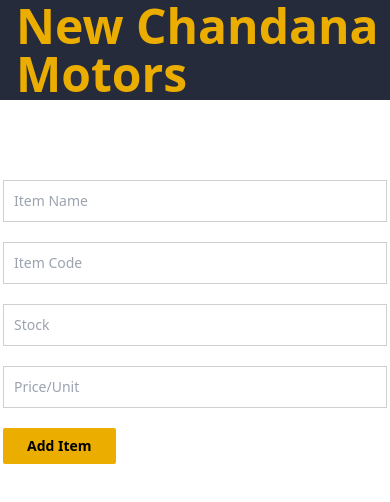
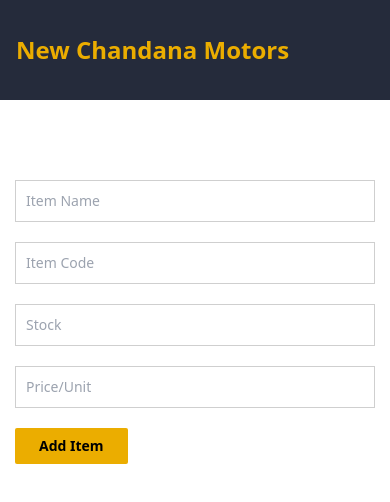
Before and after one commit to deshan68/chandana-motors-inventory, a React (Vite) app in the folder client/: page /add in a window 390 px wide. Shown: the top 502 px of the page. Built offline with nearby package versions, Linux system fonts and the light colour scheme; the HTML template or start-up script is replaced by a standard one.

Commit message:
add responsive

```diff
--- a/client/src/components/AddItem.jsx
+++ b/client/src/components/AddItem.jsx
@@ -43,7 +43,7 @@
   };
   return (
     <form class="max-w-sm mx-auto mt-20 h-full">
-      <div class="mb-5">
+      <div class="mb-5 mx-3">
         <input
           value={name}
           onChange={(e) => setName(e.target.value)}
@@ -52,7 +52,7 @@
           className=" border border-borderLight text-[#252b3bc9] text-sm block w-full p-2.5"
         />
       </div>
-      <div class="mb-5">
+      <div class="mb-5 mx-3">
         <input
           value={code}
           onChange={(e) => setCode(e.target.value)}
@@ -61,7 +61,7 @@
           className=" border border-borderLight text-[#252b3bc9] text-sm block w-full p-2.5"
         />
       </div>
-      <div class="mb-5">
+      <div class="mb-5 mx-3">
         <input
           value={stock}
           onChange={(e) => setStock(e.target.value)}
@@ -70,7 +70,7 @@
           className=" border border-borderLight text-[#252b3bc9] text-sm block w-full p-2.5"
         />
       </div>
-      <div class="mb-5">
+      <div class="mb-5 mx-3">
         <input
           value={price}
           onChange={(e) => setPrice(e.target.value)}
@@ -80,7 +80,7 @@
         />
       </div>
 
-      <div className="flex justify-between">
+      <div className="flex justify-between mx-3">
         <button
           onClick={handleSubmit}
           type="submit"
--- a/client/src/components/Content.jsx
+++ b/client/src/components/Content.jsx
@@ -51,10 +51,10 @@
           type="text"
           placeholder="Search"
           onChange={handleChange}
-          className="border-[0.5px] border-borderLight p-2 outline-none w-[360px] h-[40px] text-sm"
+          className="border-[0.5px] border-borderLight p-2 outline-none md:w-[360px] w-56 h-8 md:h-[40px] md:text-sm text-[10px]"
         />
         <Link to={"/add"}>
-          <button className="text-base font-semibold bg-primaryYellow px-6 py-3">
+          <button className="md:text-base text-[11px] md:font-semibold font-normal bg-primaryYellow md:px-6 md:py-3 px-1 py-1">
             Add New Item
           </button>
         </Link>
--- a/client/src/components/EditItem.jsx
+++ b/client/src/components/EditItem.jsx
@@ -48,7 +48,7 @@
 
   return (
     <form class="max-w-sm mx-auto mt-20 h-full">
-      <div class="mb-5">
+      <div class="mb-5 mx-3">
         <input
           value={name}
           onChange={(e) => setName(e.target.value)}
@@ -57,7 +57,7 @@
           className=" border border-borderLight text-[#252b3bc9] text-sm block w-full p-2.5"
         />
       </div>
-      <div class="mb-5">
+      <div class="mb-5 mx-3">
         <input
           value={code}
           onChange={(e) => setCode(e.target.value)}
@@ -66,7 +66,7 @@
           className=" border border-borderLight text-[#252b3bc9] text-sm block w-full p-2.5"
         />
       </div>
-      <div class="mb-5">
+      <div class="mb-5 mx-3">
         <input
           value={stock}
           onChange={(e) => setStock(e.target.value)}
@@ -75,7 +75,7 @@
           className=" border border-borderLight text-[#252b3bc9] text-sm block w-full p-2.5"
         />
       </div>
-      <div class="mb-5">
+      <div class="mb-5 mx-3">
         <input
           value={price}
           onChange={(e) => setPrice(e.target.value)}
@@ -84,7 +84,7 @@
           className=" border border-borderLight text-[#252b3bc9] text-sm block w-full p-2.5"
         />
       </div>
-      <div className="flex justify-between">
+      <div className="flex justify-between mx-3">
         <button
           onClick={(e) => handleEdit(e)}
           type="submit"
--- a/client/src/components/Navbar.jsx
+++ b/client/src/components/Navbar.jsx
@@ -3,7 +3,7 @@
 
 const Navbar = () => {
   return (
-    <nav className="bg-primaryDark w-full h-[100px] text-5xl font-bold text-primaryYellow flex items-center pl-4">
+    <nav className="bg-primaryDark w-full h-[100px] md:text-5xl text-2xl font-bold text-primaryYellow flex items-center pl-4">
       <Link to={"/"}>New Chandana Motors</Link>
     </nav>
   );
```
